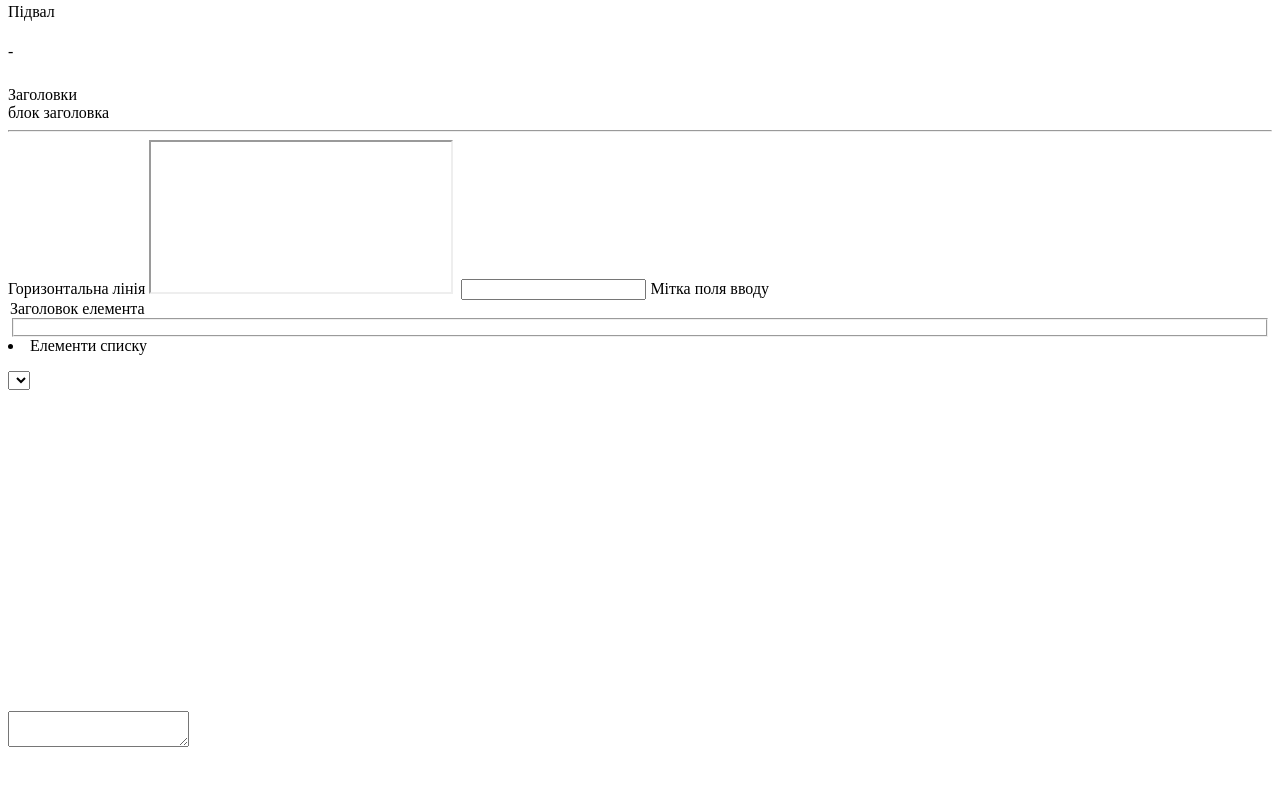
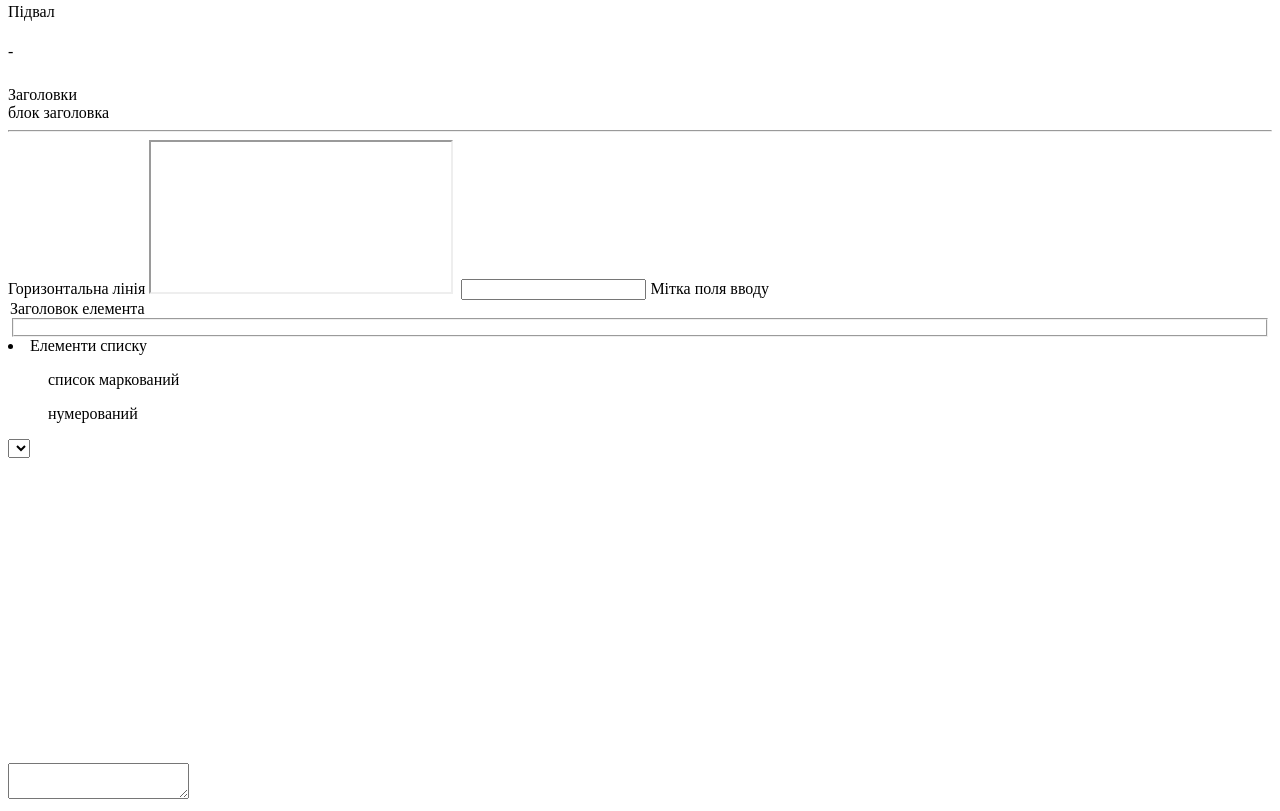
Before and after one commit to Apenflex/706-html, a plain HTML site: page index.html in a window 1280 px wide. Shown: the part 595-1406 px from the top of the page. Before the commit the page ends 1354 px from the top, so only its background shows below. Drawn offline with Linux system fonts and the light colour scheme.

Commit message:
add index

```diff
--- a/index.html
+++ b/index.html
@@ -45,20 +45,21 @@
     <label>Мітка поля вводу</label>
     <legend>Заголовок елемента <fieldset></fieldset> </legend>
     <li>Елементи списку</li>
-    <ul></ul>
-    <ol></ol>
+    <ul>список маркований</ul>
+    <ol>нумерований</ol>
     <select></select>
     <option></option>
     <source>
     <link>
     <main></main>
     <map></map>
-    <menu></menu>
     <meta>
     <object></object>
     <p></p>
     <script></script>
     <section></section>
+    <nav></nav>
+    <menu></menu>
     <table></table>
     <tbody></tbody>
     <td></td>
```
